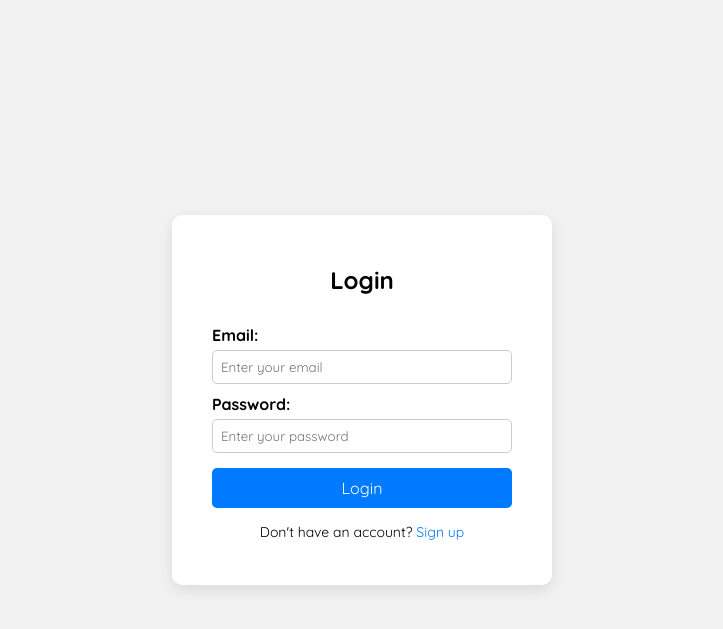
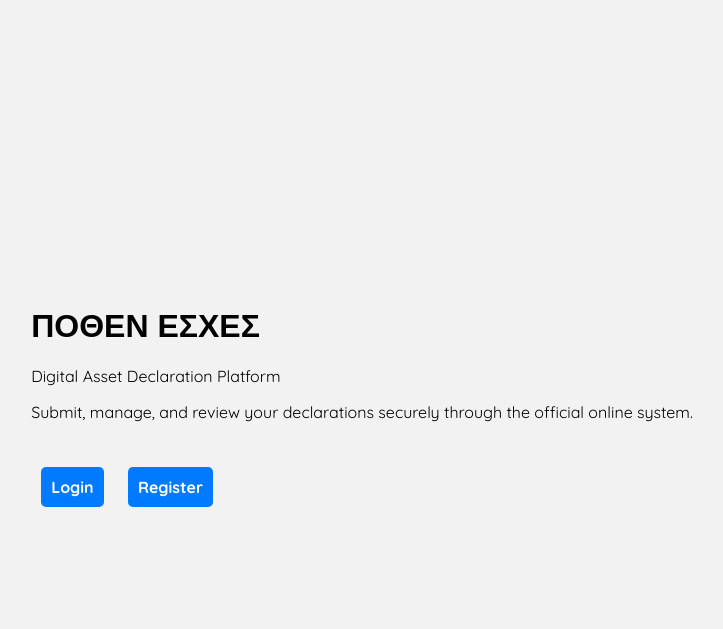
Before and after one commit to mariospgrz/RGS-university-team, a PHP site: page / in a window 1280 px wide. Shown: the top 629 px of the page, without its empty margins (278-1001 px from the left). Run offline with PHP 8.4, Linux system fonts and the light colour scheme.

Commit message:
added landing page(separated login and index)

```diff
--- a/Admin/Admin.html
+++ b/Admin/Admin.html
@@ -24,7 +24,7 @@
                     <li><a href="/manager-submissions/">Manager Submissions</a></li>
                     <li><a href="/configure-system/">Configure system</a></li>
                     <li><a href="/reports/">Reports</a></li>
-                    <li><a href="../index.html" class="logout-btn">Logout</a></li>
+                    <li><a href="../login.html" class="logout-btn">Logout</a></li>
                 </ul>
             </nav>
         </aside>
--- a/Assets/mainstyle/global.css
+++ b/Assets/mainstyle/global.css
@@ -273,3 +273,74 @@ button:hover {
     padding: 20px;
     margin: 0px;
 }
+
+/* Landing Page */
+.landing-header {
+    padding: 60px 20px 20px;
+}
+
+.landing-header h1 {
+    font-size: 40px;
+    margin-bottom: 10px;
+}
+
+.landing-content {
+    margin-top: 40px;
+}
+
+.landing-buttons {
+    margin-top: 30px;
+}
+
+.btn {
+    text-decoration: none;
+    padding: 12px 25px;
+    border-radius: 8px;
+    margin: 10px;
+    display: inline-block;
+    font-weight: bold;
+    transition: 0.3s ease;
+}
+
+.primary-btn {
+    margin-top: 15px;
+    padding: 10px;
+    border: none;
+    border-radius: 5px;
+    background-color: #007bff;
+    color: white;
+    font-family: "Quicksand", sans-serif;
+    font-size: 16px;
+    cursor: pointer;
+}
+
+.primary-btn:hover {
+    background-color: #007bff;
+    color: white;
+    transform: translateY(-3px);
+}
+
+.secondary-btn {
+    margin-top: 15px;
+    padding: 10px;
+    border: none;
+    border-radius: 5px;
+    background-color: #007bff;
+    color: white;
+    font-family: "Quicksand", sans-serif;
+    font-size: 16px;
+    cursor: pointer;
+}
+
+.secondary-btn:hover {
+    background-color: #007bff;
+    color: white;
+    transform: translateY(-3px);
+}
+
+.landing-footer {
+    margin-top: 80px;
+    padding: 20px;
+    font-size: 14px;
+    opacity: 0.8;
+}
--- a/index.html
+++ b/index.html
@@ -1,34 +1,30 @@
 <!DOCTYPE html>
 <html lang="en">
 <head>
-    <meta charset="UTF-8">
-    <title>Login Page</title>
-    <link rel="preconnect" href="https://fonts.googleapis.com">
-    <link rel="preconnect" href="https://fonts.gstatic.com" crossorigin>
+  <meta charset="UTF-8">
+  <title>Πόθεν Έσχες System</title>
 
-    <link href="https://fonts.googleapis.com/css2?family=Montserrat:ital,wght@0,100..900;1,100..900&family=Quicksand:wght@300..700&display=swap" rel="stylesheet">
+  <link rel="preconnect" href="https://fonts.googleapis.com">
+  <link rel="preconnect" href="https://fonts.gstatic.com" crossorigin>
+  <link href="https://fonts.googleapis.com/css2?family=Montserrat:wght@300..700&family=Quicksand:wght@300..700&display=swap" rel="stylesheet">
 
+  <link rel="stylesheet" href="./Assets/mainstyle/global.css">
+</head>
 
-    <link rel="stylesheet" href="./Assets/mainstyle/global.css">
-</head>
 <body>
 
-<div class="login-container">
-    <h2>Login</h2>
+<div class="landing-card">
+  <h1>ΠΟΘΕΝ ΕΣΧΕΣ</h1>
+  <p class="subtitle">Digital Asset Declaration Platform</p>
 
-    <form action="#" method="POST">
+  <p class="description">
+    Submit, manage, and review your declarations securely through the official online system.
+  </p>
 
-        <label for="email">Email:</label>
-        <input type="email" id="email" name="email" placeholder="Enter your email" required>
-
-        <label for="password">Password:</label>
-        <input type="password" id="password" name="password" placeholder="Enter your password" required>
-
-        <button type="submit">Login</button>
-
-    </form>
-
-    <p>Don't have an account? <a href="#">Sign up</a></p>
+  <div class="landing-buttons">
+    <a href="login.html" class="btn primary-btn">Login</a>
+    <a href="#" class="btn secondary-btn">Register</a>
+  </div>
 </div>
 
 </body>
```
Also changed, not shown: login.html (added, +35 -0 lines).
